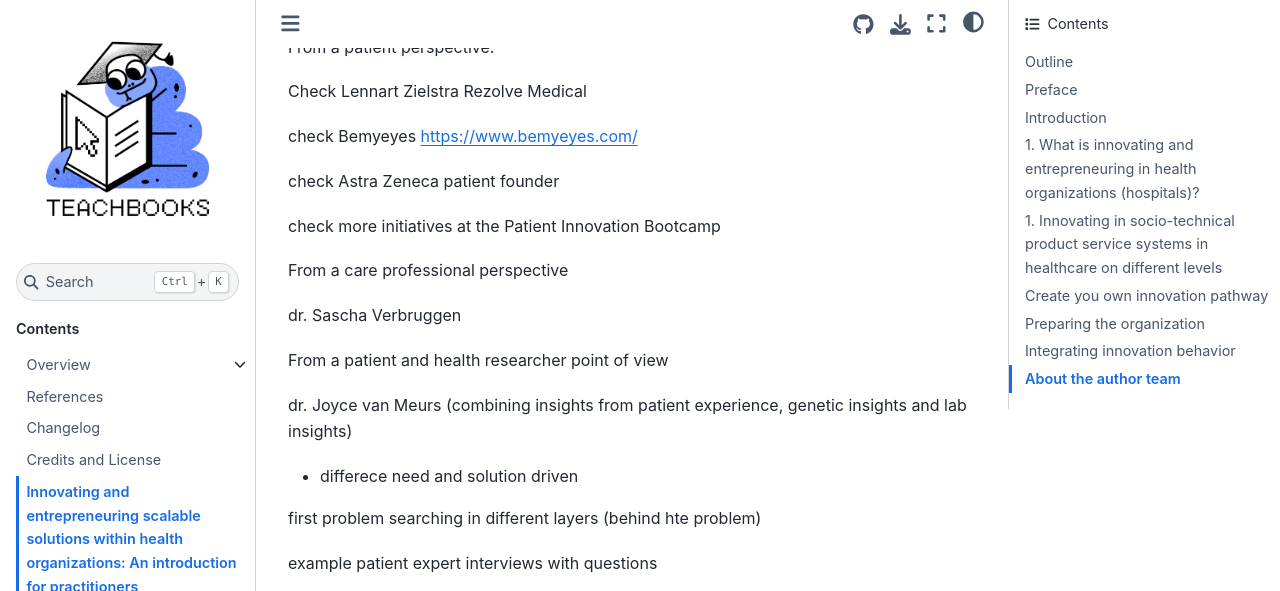
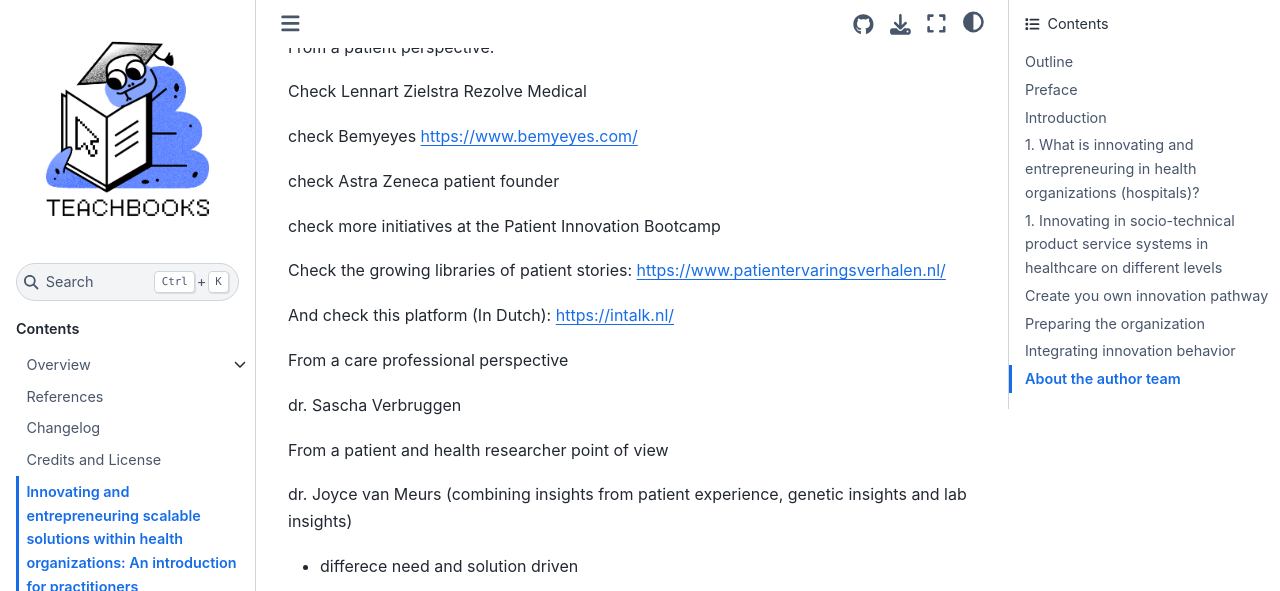
Before and after one commit to pietervandekerckhove/handbook-innovating-health, a Jupyter Book: the page built from book/Innovating_healthcare.md, in a window 1280 px wide and 900 px high, scrolled down 6508 px, cut to the strip 0-591 px from the top of the window. Built offline with Jupyter Book 1.0.4 settings and Sphinx 7.4.7 and the Sphinx Book theme 1.1.4, drawn with Linux system fonts in a browser that asks for light colours; comment, search, counter and statistics services are not loaded.

Commit message:
Update Innovating_healthcare.md

```diff
--- a/book/Innovating_healthcare.md
+++ b/book/Innovating_healthcare.md
@@ -186,6 +186,10 @@
 
 check more initiatives at the Patient Innovation Bootcamp
 
+Check the growing libraries of patient stories: https://www.patientervaringsverhalen.nl/
+
+And check this platform (In Dutch): https://intalk.nl/
+
 
 From a care professional perspective
 
```
